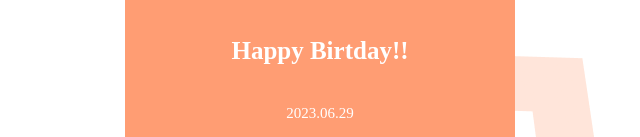
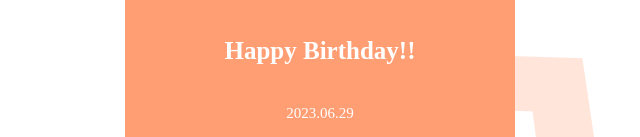
Before and after one commit to twpnpwa/birthday, a plain HTML site: page index.html in a window 1280 px wide. Shown: the part 878-1015 px from the top of the page, 320-960 px from the left. Drawn offline with Linux system fonts and the light colour scheme; a web font is replaced by a local one.

Commit message:
Update index.html
Typo

```diff
--- a/index.html
+++ b/index.html
@@ -214,7 +214,7 @@
 
         </div>
         <div class="footer">
-            <p class="f-title">Happy Birtday!!</p>
+            <p class="f-title">Happy Birthday!!</p>
             <p class="f-date">2023.06.29 </p>
         </div>
 
```
